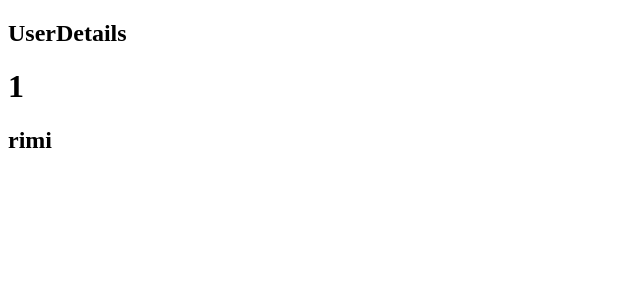
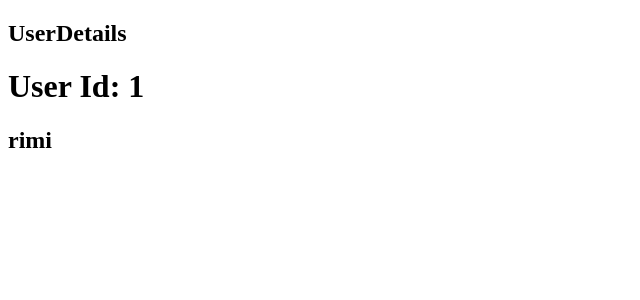
Before and after one commit to Afroz-215/Learn-React, a React (Vite) app in the folder my-react-app-2/: page /user/1 in a window 1280 px wide. Shown: the top 300 px of the page, without its empty margins (0-640 px from the left). Built offline with nearby package versions, Linux system fonts and the light colour scheme; no server answers.

Commit message:
Dynamic Routing

```diff
--- a/my-react-app-2/src/UserDetails.jsx
+++ b/my-react-app-2/src/UserDetails.jsx
@@ -16,7 +16,7 @@ const UserDetails = () => {
 
   return (
     <div>  <h2> UserDetails  </h2>
-          <h1>{userData.id}</h1>
+          <h1>User Id: {userData.id}</h1>
 
            <h2>{userData.name}</h2>
 
```
Also changed, not shown: my-react-app-2/src/Home.jsx (+8 -6 lines).
